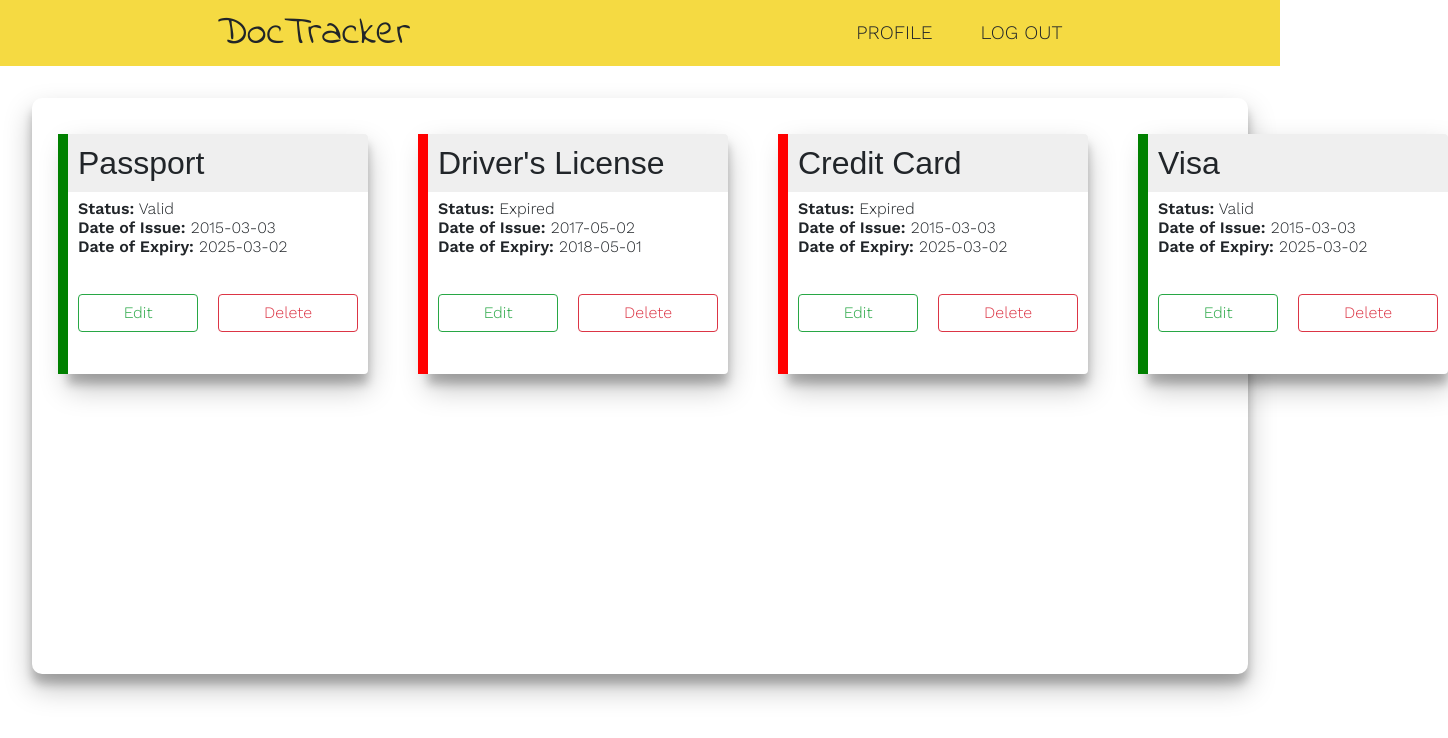
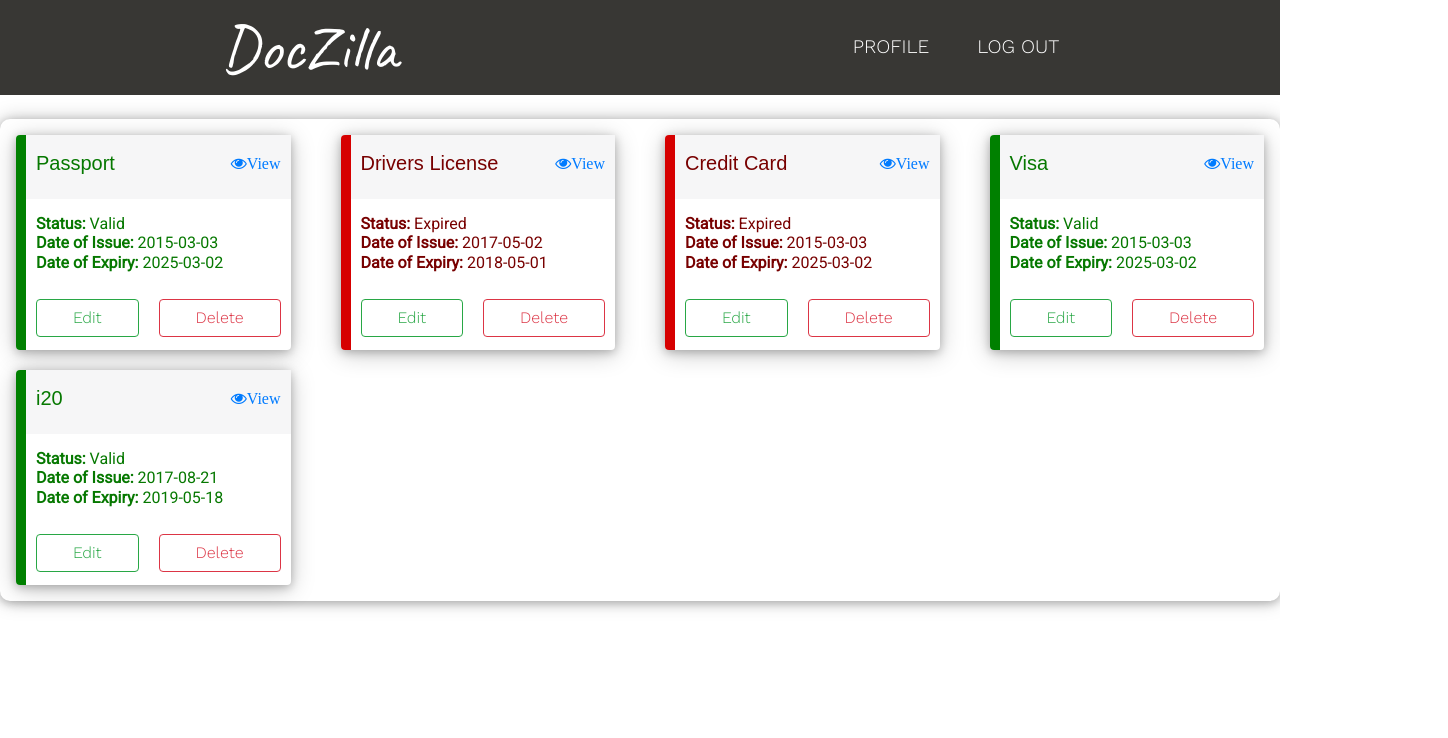
Before and after one commit to sahiljohari/doc-tracker, a React (Create React App) app: page / in a window 1280 px wide. Shown: the top 738 px of the page, 1448 px wide, since content can reach past the window. Built offline with nearby package versions, Linux system fonts and the light colour scheme.

Commit message:
Card styling added to indicate doc status

```diff
--- a/public/index.html
+++ b/public/index.html
@@ -19,6 +19,11 @@
       integrity="sha384-GJzZqFGwb1QTTN6wy59ffF1BuGJpLSa9DkKMp0DgiMDm4iYMj70gZWKYbI706tWS"
       crossorigin="anonymous"
     />
+    <link
+      href="//maxcdn.bootstrapcdn.com/font-awesome/4.2.0/css/font-awesome.min.css"
+      type="text/css"
+      rel="stylesheet"
+    />
     <title>React App</title>
   </head>
   <body>
--- a/src/App.js
+++ b/src/App.js
@@ -14,7 +14,7 @@ class App extends Component {
           expiryDate: "2025-03-02"
         },
         {
-          docName: "Driver's License",
+          docName: "Drivers License",
           status: "Expired",
           issueDate: "2017-05-02",
           expiryDate: "2018-05-01"
@@ -30,17 +30,34 @@ class App extends Component {
           status: "Valid",
           issueDate: "2015-03-03",
           expiryDate: "2025-03-02"
+        },
+        {
+          docName: "i20",
+          status: "Valid",
+          issueDate: "2017-08-21",
+          expiryDate: "2019-05-18"
         }
       ]
     };
   }
+
+  componentDidMount() {
+    this.setState({
+      isLoaded: true
+    });
+  }
+
   render() {
+    if (this.state.isLoaded) {
       return (
         <div>
           <NavBar />
           <CardBoard data={this.state.data} />
         </div>
       );
+    } else {
+      return <h1>Loading...</h1>;
+    }
   }
 }
 
--- a/src/card.js
+++ b/src/card.js
@@ -1,18 +1,37 @@
 import React, { Component } from "react";
 
 class Card extends Component {
+  constructor(props) {
+    super(props);
+    this.state = {
+      isCardExpanded: false
+    };
+
+    this.handleCardExpansion = this.handleCardExpansion.bind(this);
+  }
+
+  handleCardExpansion() {
+    this.setState({
+      isCardExpanded: !this.state.isCardExpanded
+    });
+  }
+
   render() {
-    var statusStyle = "";
-    if (this.props.status === "Expired") {
-      statusStyle = "card-container-invalid";
-    } else {
-      statusStyle = "card-container";
-    }
+    var statusStyle =
+      this.props.status.toLowerCase() === "expired"
+        ? "card-container-invalid color-invalid"
+        : "card-container-valid color-valid";
     return (
-      <div className={statusStyle}>
+      <div className={"card-container " + statusStyle}>
         <div className="grid-items-header">
           <h2>{this.props.name}</h2>
+          <a className="expand-button" href={"#"}>
+            <i class="fa fa-eye">
+              <span>View</span>
+            </i>
+          </a>
         </div>
+        {/* {this.state.isCardExpanded ? ( */}
         <div className="grid-items-content">
           <h3>
             <b>Status:</b> {this.props.status}
@@ -24,6 +43,11 @@ class Card extends Component {
             <b>Date of Expiry:</b> {this.props.expiryDate}
           </h3>
         </div>
+        {
+          // ) : (
+          //   <div className="grid-items-content" />
+          // )}
+        }
         <div className="buttons">
           <button type="button" className="btn btn-outline-success btn-block">
             Edit
--- a/src/navbar.js
+++ b/src/navbar.js
@@ -4,7 +4,7 @@ class NavBar extends Component {
   render() {
     return (
       <div className="header">
-        <h1 class="logo">DocTracker</h1>
+        <h1 class="logo">DocZilla</h1>
         <input type="checkbox" id="nav-toggle" class="nav-toggle" />
         <nav>
           <ul>
--- a/src/style.css
+++ b/src/style.css
@@ -1,7 +1,8 @@
-@import url("https://fonts.googleapis.com/css?family=Work+Sans:300,600|Indie+Flower");
+@import url("https://fonts.googleapis.com/css?family=Work+Sans:300,600|Caveat|Roboto");
 
 :root {
-  --background: rgba(244, 212, 34, 0.85);
+  /* --background: rgba(244, 212, 34, 0.95); */
+  --background: rgba(46, 45, 42, 0.95);
 }
 
 *,
@@ -35,6 +36,7 @@ body {
   position: relative;
   z-index: 999;
   width: 100%;
+  color: white;
 }
 
 /* changed this from the tutorial video to
@@ -129,6 +131,11 @@ nav a:hover {
   transition: opacity 250ms ease-in-out 250ms;
 }
 
+.logo {
+  font-family: "Caveat", cursive;
+  font-size: 4em;
+}
+
 @media screen and (min-width: 800px) {
   .nav-toggle-label {
     display: none;
@@ -141,7 +148,6 @@ nav a:hover {
 
   .logo {
     grid-column: 2 / 3;
-    font-family: "Indie Flower", cursive;
     margin-top: 10px;
   }
 
@@ -182,7 +188,7 @@ nav a:hover {
     content: "";
     display: block;
     height: 5px;
-    background: black;
+    background: white;
     position: absolute;
     top: -0.75em;
     left: 0;
@@ -199,90 +205,120 @@ nav a:hover {
 /* Card board style */
 .main-container {
   display: grid;
-  grid-template-columns: 350px 350px 350px auto;
-  column-count: 4;
+  position: relative;
+  grid-template-columns: auto auto auto auto;
   grid-row-gap: 20px;
-  grid-column-gap: 10px;
+  grid-column-gap: 50px;
+  background: #fff;
   margin: auto;
-  /* min-width: 380px; */
-  background: #fff;
-  /*   width: 0em; */
-  height: 36em;
-  margin: 2em;
+  margin-top: 24px;
   padding: 1em;
   border-radius: 10px;
-  box-shadow: 0 14px 28px rgba(0, 0, 0, 0.25), 0 10px 10px rgba(0, 0, 0, 0.22);
+  max-width: 1440px;
+  box-shadow: 0 2px 10px rgba(0, 0, 0, 0.25), 0 0px 20px rgba(0, 0, 0, 0.22);
+}
+
+@media screen and (max-width: 375px) {
+  .main-container {
+    grid-template-columns: auto;
+    margin: 15px;
+  }
+
+  .card-container {
+    grid-template-rows: auto auto auto;
+    grid-template-columns: auto auto;
+    height: 100%;
+    width: 100%;
+  }
+}
+
+@media screen and (max-width: 800px) and (min-width: 376px) {
+  .main-container {
+    grid-template-columns: auto auto;
+    margin: 15px;
+  }
+
+  .card-container {
+    grid-template-rows: auto auto auto;
+    grid-template-columns: auto auto;
+    height: 100%;
+    width: 100%;
+  }
 }
 
 /* Card styles */
 .card-container::before {
   content: "";
-  background: green;
   width: 10px;
   height: 100%;
   position: absolute;
-  /*   margin-top: 0px; */
   top: 0;
-  margin-left: -10px;
+  border-top-left-radius: 4px;
+  border-bottom-left-radius: 4px;
 }
 
-.card-container,
+/* .color-invalid {
+  background: #ffe4e4;
+} */
+
+.color-valid::before {
+  background: green;
+}
+
+.color-invalid::before {
+  background: #d60000;
+}
+
+.card-container-valid {
+  color: #067800;
+}
+
 .card-container-invalid {
+  color: #780000;
+}
+
+.card-container {
   display: grid;
   grid-row-gap: 5px;
-  /*   grid-column-gap: 2px; */
-  grid-template-rows: 50px 100px auto;
+  grid-template-rows: auto auto auto;
   grid-template-columns: auto auto;
-  height: 240px;
-  width: 300px;
-  top: 20px;
-  left: 20px;
+  height: 215px;
+  width: 100%;
   position: relative;
   padding-top: 0px;
+  padding-left: 10px;
   background: #fff;
-  border-radius: 0px;
-  border-top-right-radius: 4px;
-  border-bottom-right-radius: 4px;
-  box-shadow: 0 14px 28px rgba(0, 0, 0, 0.25), 0 10px 10px rgba(0, 0, 0, 0.22);
+  border-radius: 4px;
+  box-shadow: 0 2px 10px rgba(0, 0, 0, 0.25), 0 4px 24px rgba(0, 0, 0, 0.22);
 }
 
-.card-container h2,
-.card-container-invalid h2 {
+.card-container h2 {
   margin-top: 0;
   padding: 10px;
   font-family: "Quicksand", sans-serif;
-  background-color: #efefef;
+  font-size: 20px;
   border-top-right-radius: 4px;
 }
 
-.card-container h3,
-.card-container-invalid h3 {
+.card-container h3 {
   margin-bottom: 0;
-  /* padding: 5px; */
   font-size: 1rem;
 }
 
-/* For invalid status cards */
-.card-container-invalid::before {
-  content: "";
-  background: red;
-  width: 10px;
-  height: 100%;
-  position: absolute;
-  /*   margin-top: 0px; */
-  top: 0;
-  margin-left: -10px;
-}
-
 .grid-items-header {
+  display: flex;
+  place-items: center;
   grid-column: 1 / span 2;
   grid-row: 1;
+  position: relative;
+  background-color: #f6f6f7;
 }
 
 .grid-items-content {
   grid-column: 1 / span 2;
   grid-row: 2;
   padding: 10px;
+  font-family: "Roboto", sans-serif;
 }
 
 .buttons {
@@ -290,3 +326,10 @@ nav a:hover {
   padding-left: 10px;
   padding-right: 10px;
 }
+
+.expand-button {
+  position: absolute;
+  right: 10px;
+  top: 45%;
+  transform: translateY(-50%);
+}
```
Lines whose indentation alone changed are shown as unchanged.
